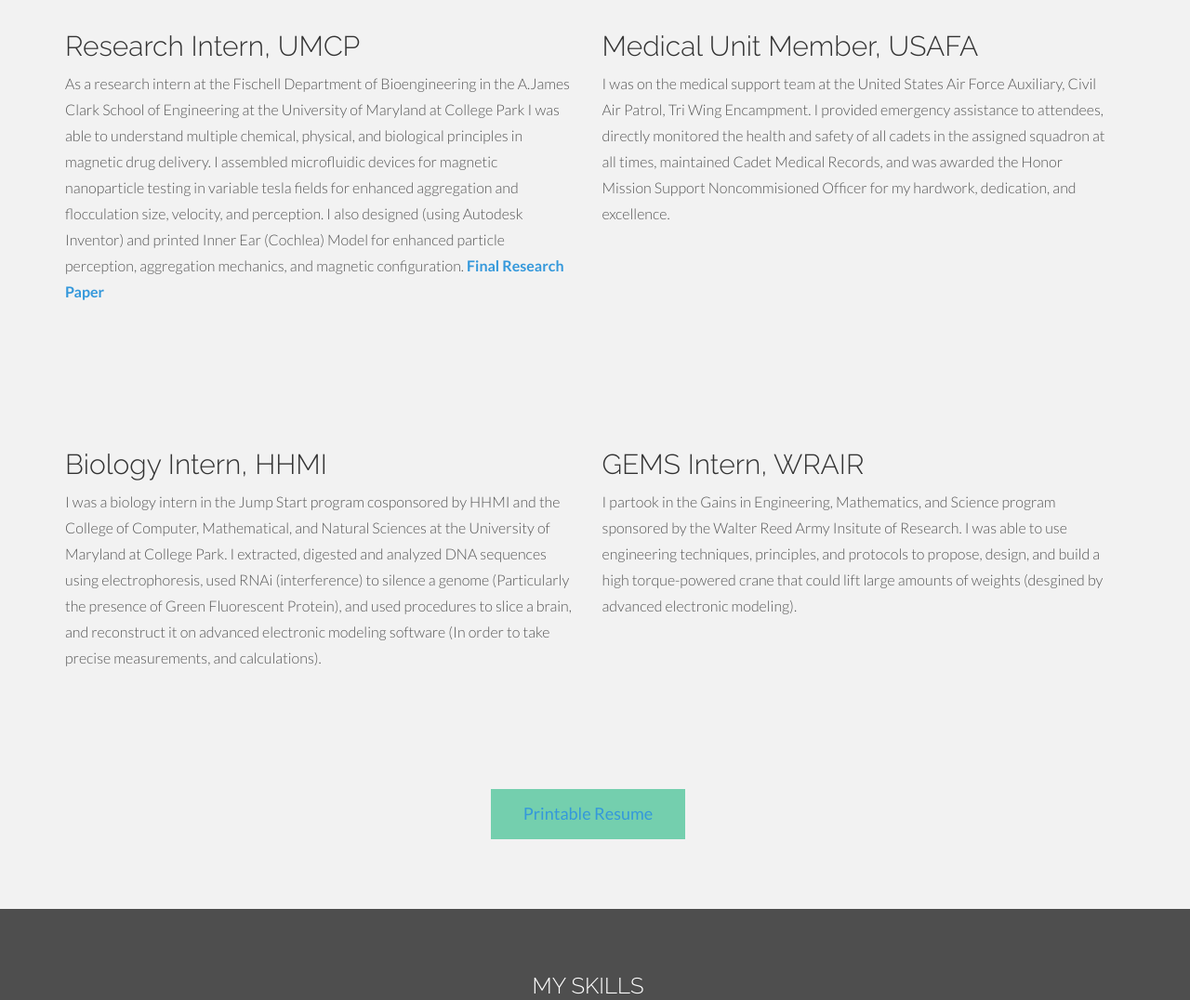
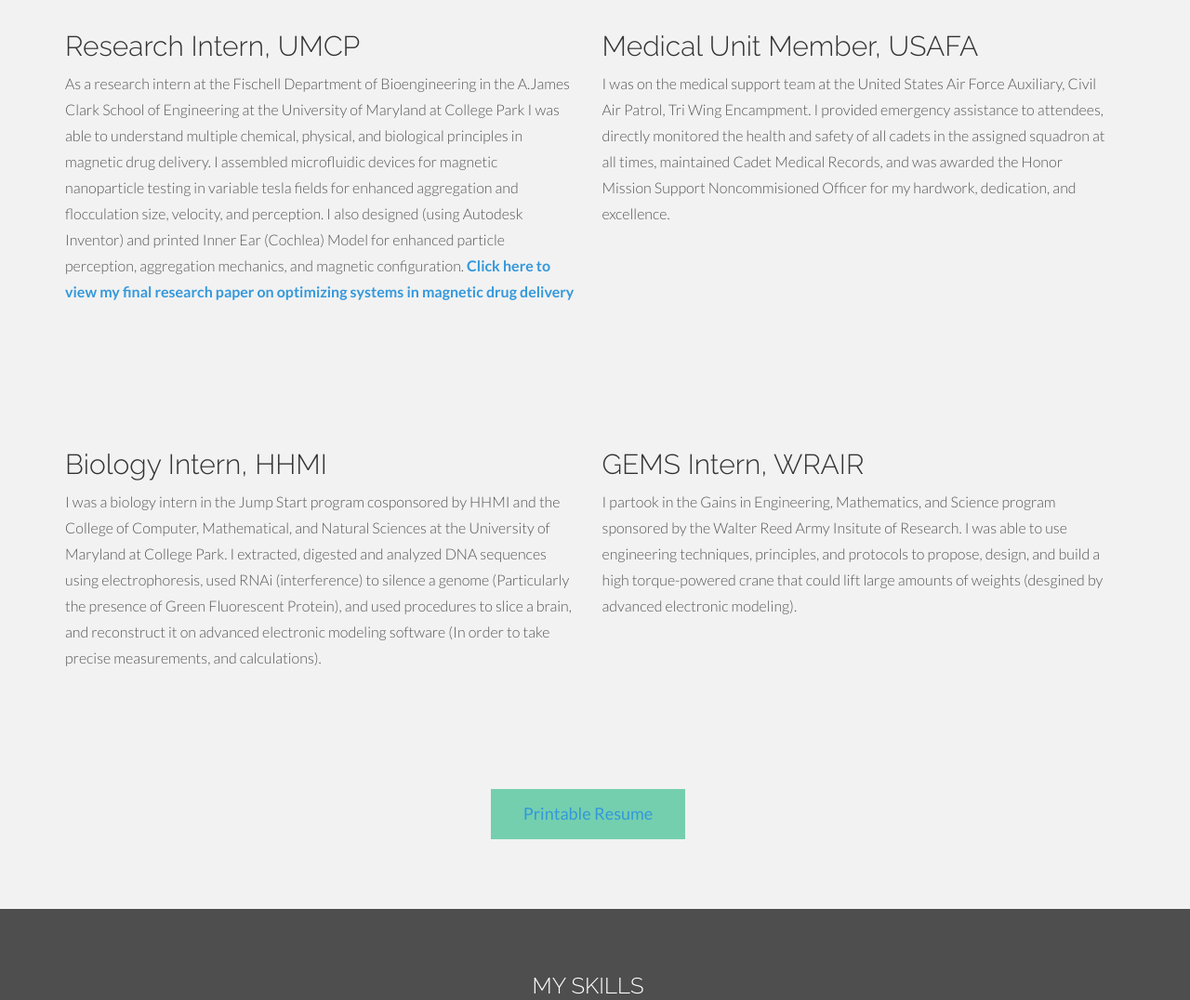
Before and after one commit to dhruvpatel98/dhruvpatel98.github.io, a plain HTML site: page index.html in a window 1280 px wide. Shown: the part 1615-2691 px from the top of the page at 93% size. Drawn offline with nearby package versions, Linux system fonts and the light colour scheme.

Commit message:
Updated link

```diff
--- a/index.html
+++ b/index.html
@@ -95,7 +95,7 @@ thrive for excellence.</p>
 
 					<div class="col-lg-12 blog-content">
 						<h2>Research Intern, UMCP</h2>
-						<p>As a research intern at the Fischell Department of Bioengineering in the A.James Clark School of Engineering at the University of Maryland at College Park I was able to understand multiple chemical, physical, and biological principles in magnetic drug delivery. I assembled microfluidic devices for magnetic nanoparticle testing in variable tesla fields for enhanced aggregation and flocculation size, velocity, and perception. I also designed (using Autodesk Inventor) and printed Inner Ear (Cochlea) Model for enhanced particle perception, aggregation mechanics, and magnetic configuration. <b><a href = "assets/FinalProject.pdf" target="_blank">Final Research Paper</a></em></b>
+						<p>As a research intern at the Fischell Department of Bioengineering in the A.James Clark School of Engineering at the University of Maryland at College Park I was able to understand multiple chemical, physical, and biological principles in magnetic drug delivery. I assembled microfluidic devices for magnetic nanoparticle testing in variable tesla fields for enhanced aggregation and flocculation size, velocity, and perception. I also designed (using Autodesk Inventor) and printed Inner Ear (Cochlea) Model for enhanced particle perception, aggregation mechanics, and magnetic configuration. <b><a href = "assets/FinalProject.pdf" target="_blank">Click here to view my final research paper on optimizing systems in magnetic drug delivery</a></em></b>
 
 
 						<br>
```
